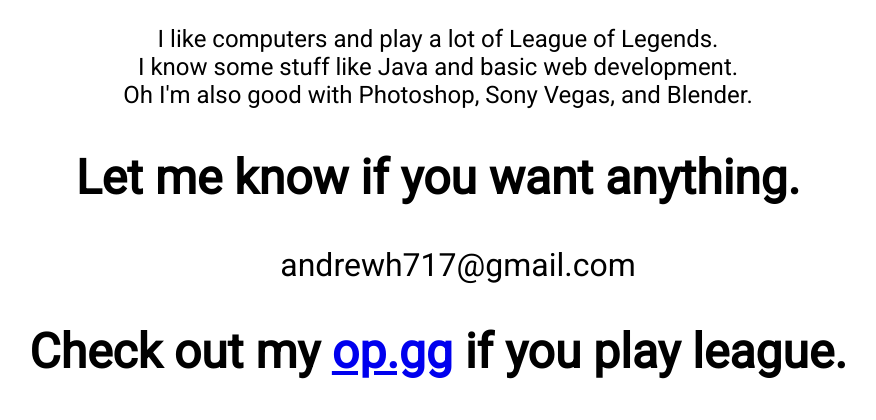
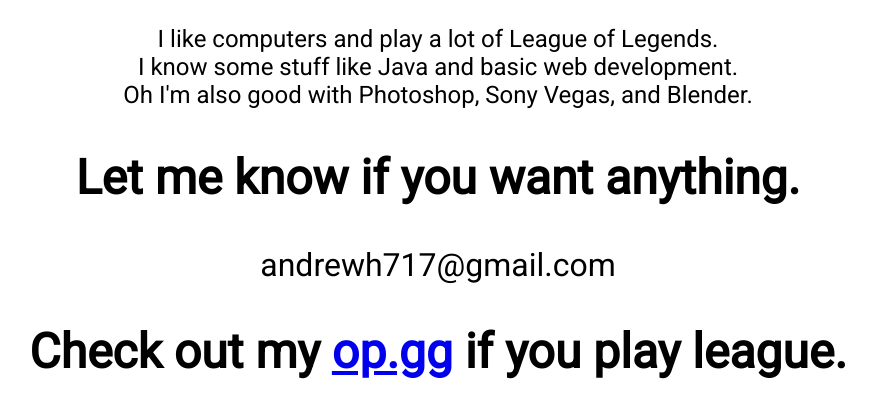
Before and after one commit to andrewh717/andrewh.co, a PHP site: page / in a window 1280 px wide. Shown: the part 636-1056 px from the top of the page, without its empty margins (202-1078 px from the left). Run offline with PHP 8.4, Linux system fonts and the light colour scheme.

Commit message:
fixed centering on email by removing list tag

```diff
--- a/css/style.css
+++ b/css/style.css
@@ -1,5 +1,7 @@
 body{
   font-family: 'Roboto', sans-serif;
+  text-align: center;
+
 }
 h1{
   font-size: 5.5em;
@@ -7,8 +9,12 @@ h1{
 h2{
   font-size: 3em;
 }
-div.center{
-  text-align: center;
+h3{
+  font-size: 2em;
+  font-weight: normal;
+}
+p{
+  font-size: 1.5em;
 }
 #propic_desktop{
   display: block;
@@ -18,14 +24,6 @@ div.center{
 }
 #propic_mobile{
   display: none;
-}
-ul.contact{
-  font-size: 2em;
-  list-style-type: none;
-  text-align: center;
-}
-p{
-  font-size: 1.5em;
 }
 /* ----------- Mobile ----------- */
 
@@ -43,7 +41,6 @@ p{
   }
   div.center{
     width: 100%%;
-    margin: 0 auto;
   }
   h1{
   font-size: 4.5em;
--- a/index.html
+++ b/index.html
@@ -8,7 +8,6 @@
       <meta name="viewport" content="width=device-width, initial-scale=1.0"/>
     </head>
     <body>
-      <div class="center">
         <img id="propic_desktop" src="assets/propic.png" alt="">
         <img id="propic_mobile" src="assets/propic_smaller.png" alt="">
 
@@ -18,10 +17,7 @@
         Oh I'm also good with Photoshop, Sony Vegas, and Blender.
         </p>
         <h2>Let me know if you want anything.</h2>
-        <ul class="contact">
-          <li>andrewh717@gmail.com</li>
-        </ul>
+        <h3>andrewh717@gmail.com</h3>
         <h2>Check out my <a href="http://na.op.gg/summoner/userName=xni" target="andrew's op.gg">op.gg</a> if you play league.</h2>
-      </div>
     </body>
   </html>
```
